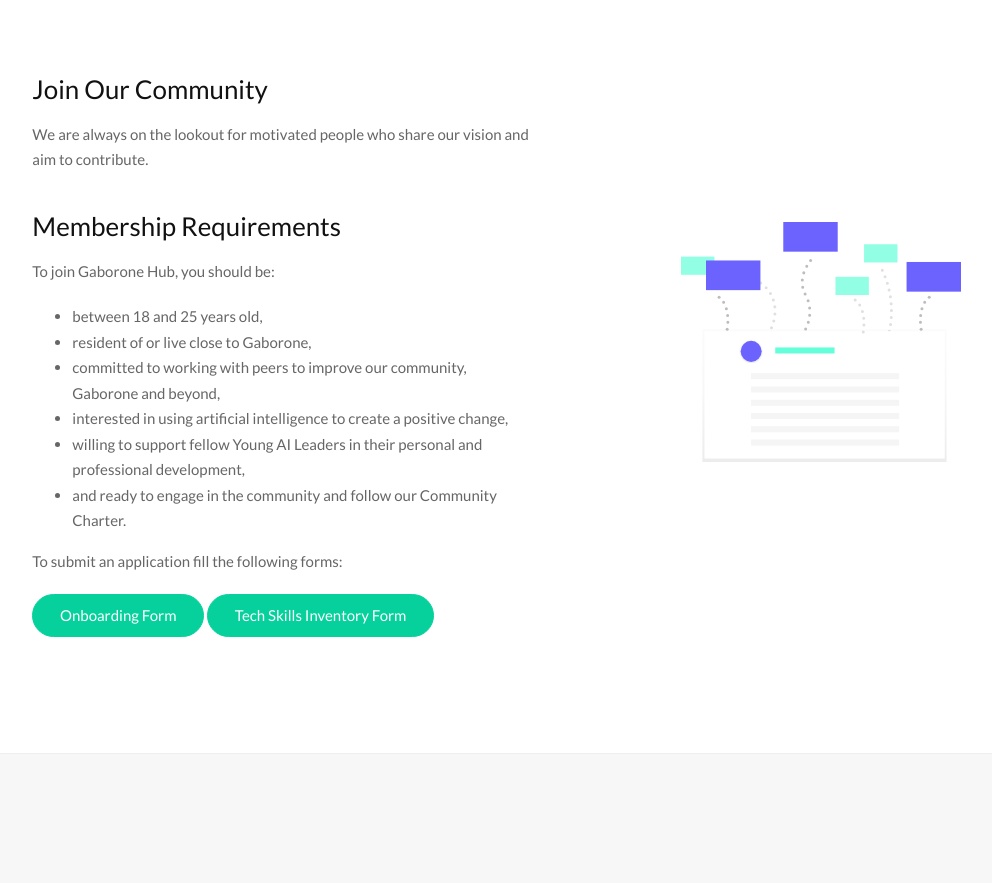
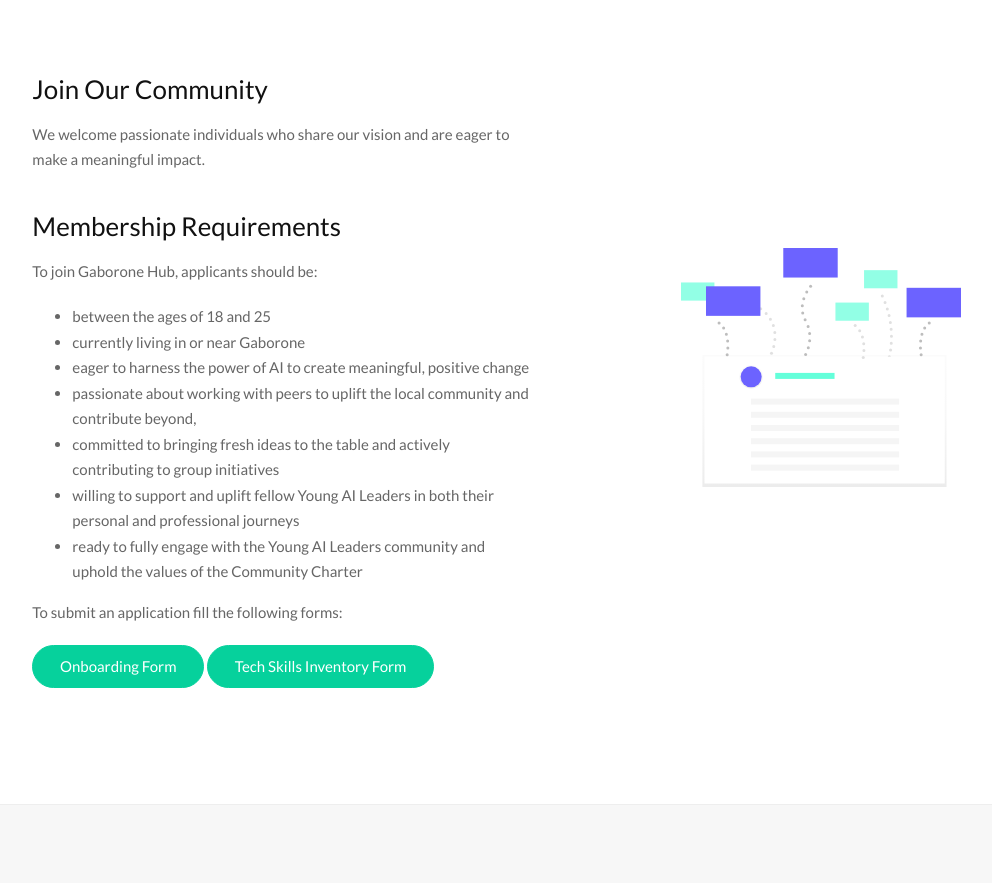
Before and after one commit to gaboronehub/ghub-website, a plain HTML site: page index.html in a window 1280 px wide. Shown: the part 2300-3183 px from the top of the page, without its empty margins (89-1081 px from the left). Drawn offline with Linux system fonts and the light colour scheme.

Commit message:
Update index.html

```diff
--- a/index.html
+++ b/index.html
@@ -172,16 +172,17 @@
 				</div>
 				<div class="expanded__content">
 					<h2 class="expanded__title">Join Our Community</h2>
-					<p >We are always on the lookout for motivated people who share our vision and aim to contribute.</p>
+					<p >We welcome passionate individuals who share our vision and are eager to make a meaningful impact.</p>
 					<h2>Membership Requirements</h2>
-					<p>To join Gaborone Hub, you should be:</p>
+					<p>To join Gaborone Hub, applicants should be:</p>
 					<ul>
-						<li>between 18 and 25 years old,</li>
-						<li>resident of or live close to Gaborone,</li>
-						<li>committed to working with peers to improve our community, Gaborone and beyond,</li>
-						<li>interested in using artificial intelligence to create a positive change,</li>
-						<li>willing to support fellow Young AI Leaders in their personal and professional development,</li>
-						<li>and ready to engage in the community and follow our Community Charter.</li>
+						<li>between the ages of 18 and 25</li>
+						<li>currently living in or near Gaborone</li>
+						<li>eager to harness the power of AI to create meaningful, positive change</li>
+						<li>passionate about working with peers to uplift the local community and contribute beyond,</li>
+						<li>committed to bringing fresh ideas to the table and actively contributing to group initiatives</li>
+						<li>willing to support and uplift fellow Young AI Leaders in both their personal and professional journeys</li>
+						<li>ready to fully engage with the Young AI Leaders community and uphold the values of the Community Charter</li>
 					</ul>
 					<p>To submit an application fill the following forms:</p>
 					<a href="https://forms.gle/vR79iaUvHRRf83Pt9" class="button button__accent">Onboarding Form</a>
```
